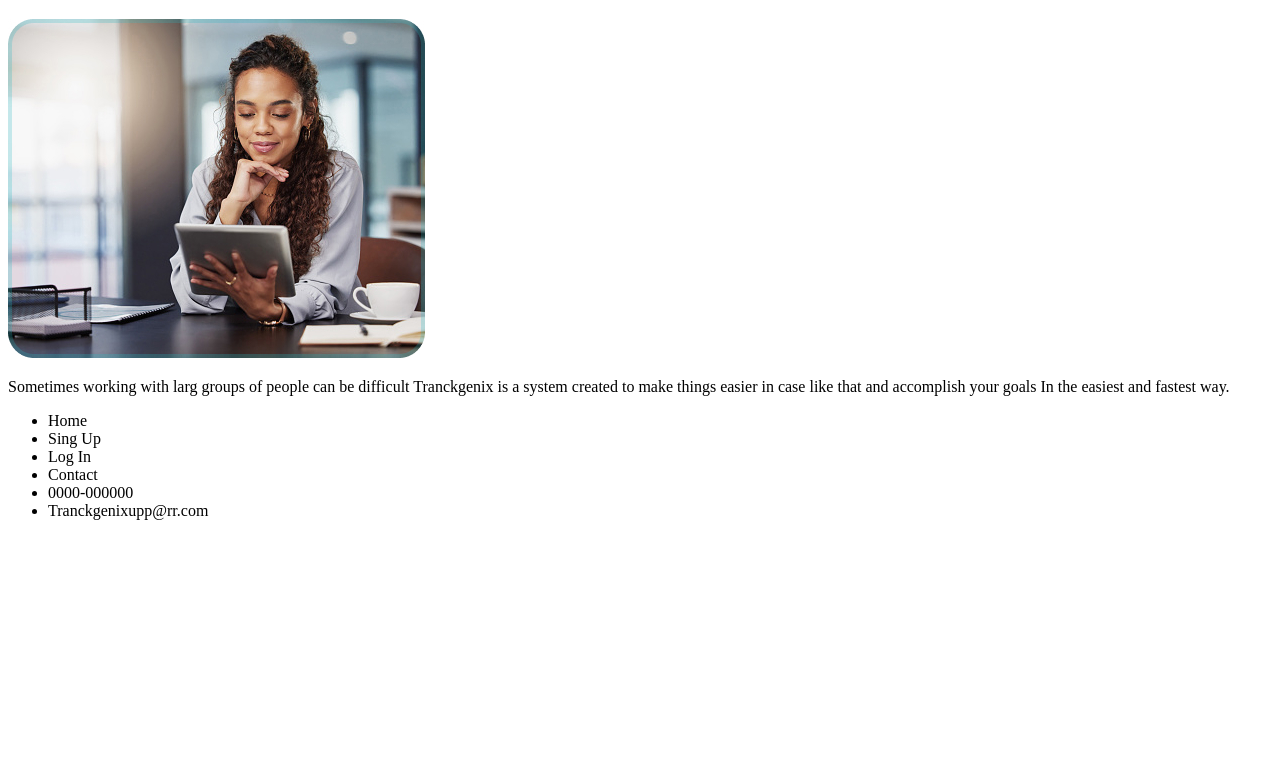
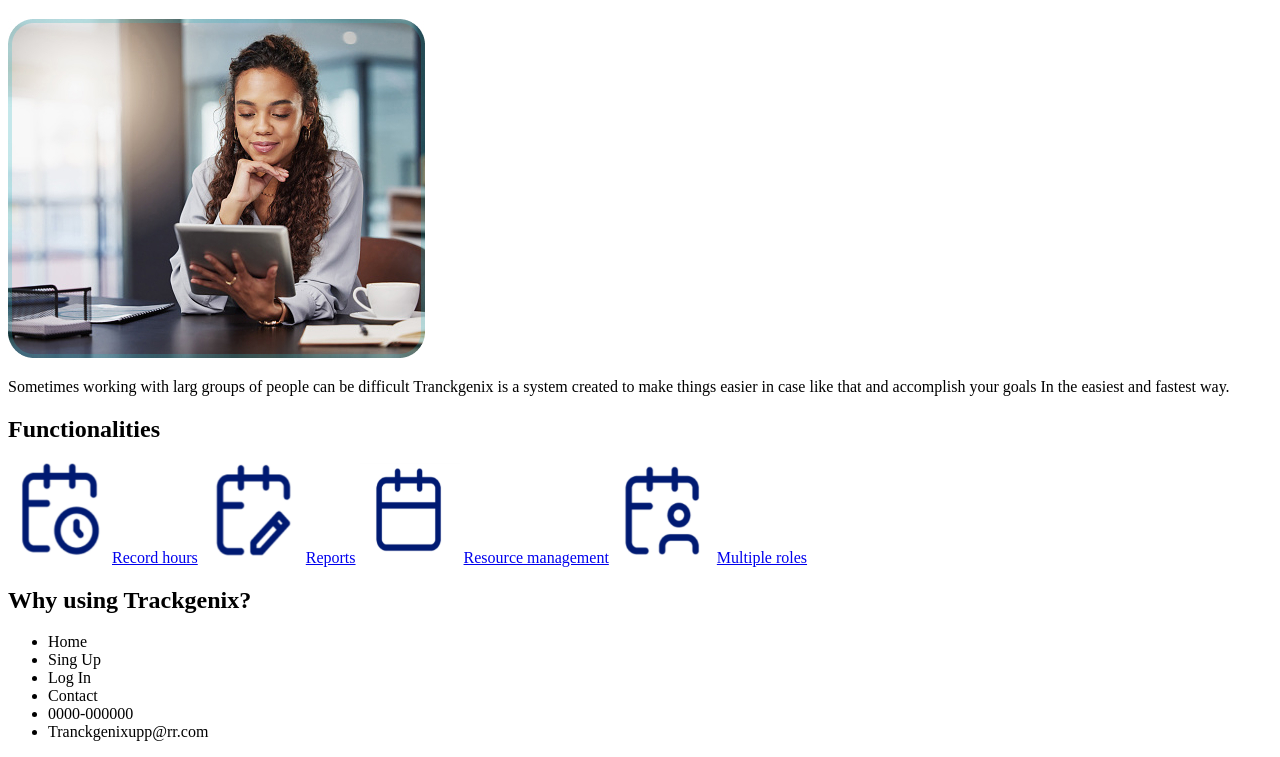
Before and after one commit to HoracioDuarteOK/BaSP-A2022-Semana-2, a plain HTML site: page Semana-02/Index.html in a window 1280 px wide. Shown: the part 100-857 px from the top of the page. Before the commit the page ends 800 px from the top, so only its background shows below. Drawn offline with Linux system fonts and the light colour scheme.

Commit message:
BaSP-W02-2022: Page 2 of landing

```diff
--- a/Semana-02/Index.html
+++ b/Semana-02/Index.html
@@ -15,6 +15,16 @@
             Tranckgenix is a system created to make things easier in case like that and accomplish your goals
             In the easiest and fastest way.
         </p>
+        <h2>Functionalities</h2>
+            <img src="images/Recordhours.png" alt="" width="100" height="100">
+            <a href="URL">Record hours</a>
+            <img src="images/report.png" alt="" width="100" height="100">
+            <a href="URL">Reports</a>
+            <img src="images/resourse managet.png" alt="" width="100" height="100">
+            <a href="URL">Resource management</a>
+            <img src="images/multiple.png" alt="" width="100" height="100">
+            <a href="URL">Multiple roles</a>
+        <h2>Why using Trackgenix?</h2>
         <aside>
             <ul>
                 <li>Home</li>
```
Also changed, not shown: Semana-02/images/Recordhours.png (added), Semana-02/images/multiple.png (added), Semana-02/images/report.png (added), Semana-02/images/resourse managet.png (added).
